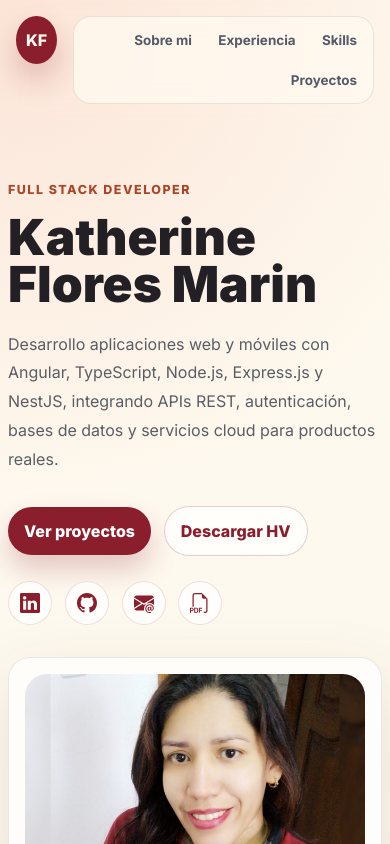
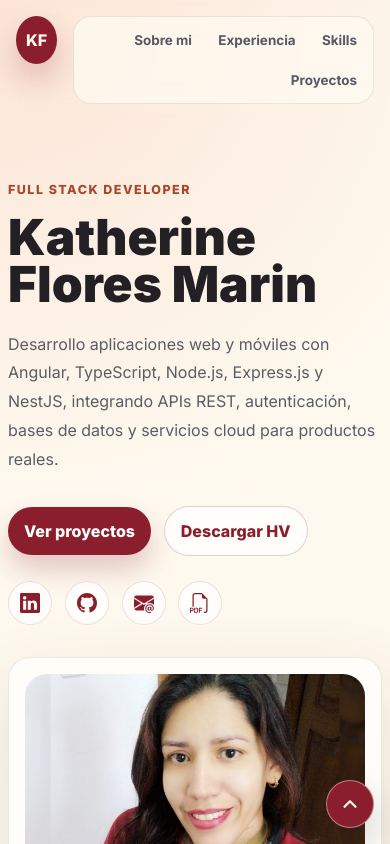
Before and after one commit to sorvylenny/PortfolioApp, an Angular app: page / in a window 390 px wide. Shown: the top 844 px of the page. Built offline with nearby package versions, Linux system fonts and the light colour scheme; a web font is replaced by a local one.

Commit message:
Add scroll-to-top button and adjust scroll duration for smoother experience

```diff
--- a/src/app/portafolio/portafolio.component.css
+++ b/src/app/portafolio/portafolio.component.css
@@ -396,6 +396,38 @@ p {
   padding-top: 1rem;
 }
 
+.scroll-top-button {
+  position: fixed;
+  right: 1.35rem;
+  bottom: 1.35rem;
+  z-index: 999;
+  display: inline-grid;
+  place-items: center;
+  width: 52px;
+  height: 52px;
+  border: 1px solid rgba(255, 250, 240, 0.44);
+  border-radius: 50%;
+  background: #8b1e2d;
+  color: #fffaf0;
+  box-shadow: 0 18px 38px rgba(34, 31, 37, 0.22);
+  cursor: pointer;
+  transition:
+    transform 180ms ease,
+    box-shadow 180ms ease,
+    background 180ms ease;
+}
+
+.scroll-top-button:hover {
+  background: #a9472a;
+  box-shadow: 0 22px 44px rgba(34, 31, 37, 0.28);
+  transform: translateY(-3px);
+}
+
+.scroll-top-button:focus-visible {
+  outline: 3px solid rgba(169, 71, 42, 0.35);
+  outline-offset: 4px;
+}
+
 @media (max-width: 900px) {
   .hero,
   .about-grid,
@@ -459,4 +491,11 @@ p {
   .project-actions a {
     flex: 1;
   }
+
+  .scroll-top-button {
+    right: 1rem;
+    bottom: 1rem;
+    width: 48px;
+    height: 48px;
+  }
 }
--- a/src/app/portafolio/portafolio.component.ts
+++ b/src/app/portafolio/portafolio.component.ts
@@ -257,7 +257,7 @@ export class PortafolioComponent {
     const targetTop = target?.offsetTop ?? 0;
     const startTop = window.scrollY;
     const distance = targetTop - startTop;
-    const duration = 650;
+    const duration = 480;
     let startTime: number | null = null;
 
     const easeInOutCubic = (progress: number): number => {
```
